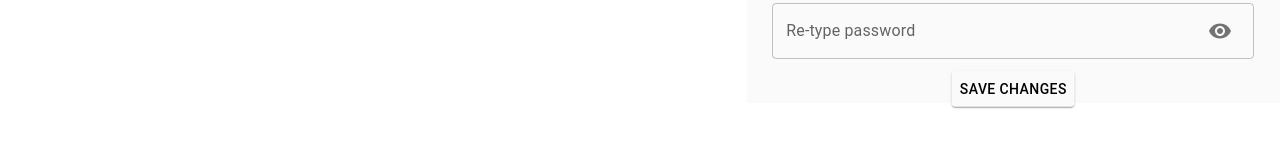
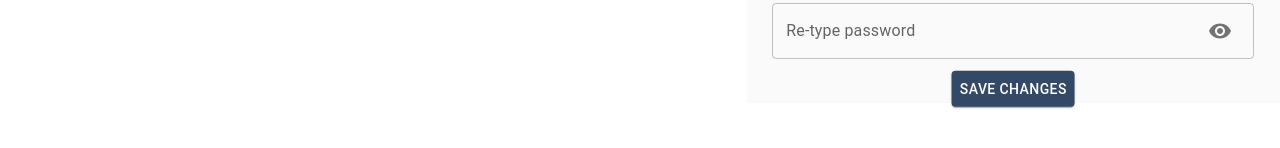
Before and after one commit to Linkan42/TimeFlow, a React (Create React App) app: page /home in a window 1280 px wide. Shown: the part 592-740 px from the top of the page. Built offline with nearby package versions, Linux system fonts and the light colour scheme; no server answers.

Commit message:
Color change

```diff
--- a/src/View/Profile/profile.js
+++ b/src/View/Profile/profile.js
@@ -220,7 +220,7 @@ const UserForm = () => {
 					/>
 				</Grid>
 				<Grid item xs={12}>
-					<Button className="save_button" variant="text" onClick={HandleSaveButton} sx={{backgroundColor: "#FAFAFA", color: "black", boxShadow: 1}}>
+					<Button className="save_button" variant="text" onClick={HandleSaveButton} sx={{backgroundColor: "#344966", color: "white", boxShadow: 1}}>
 							Save changes
 					</Button>
 				</Grid>
```
